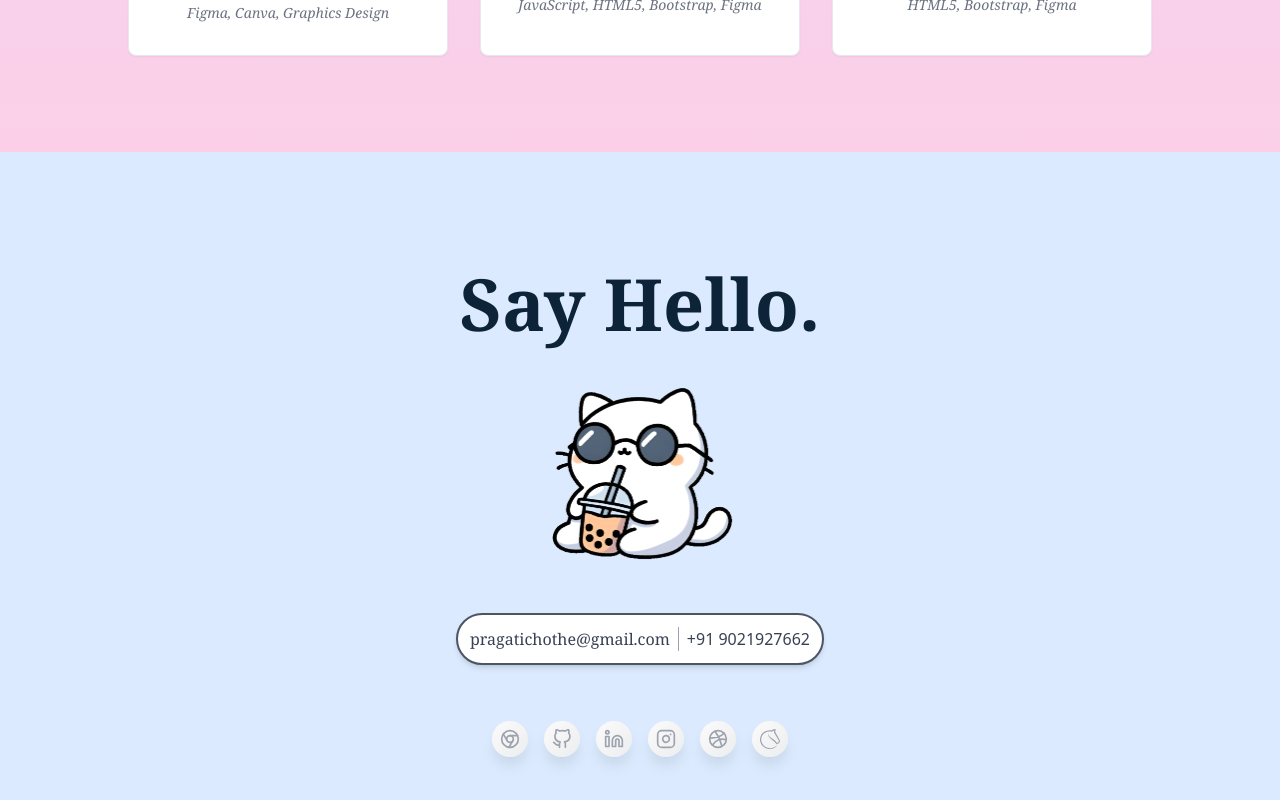
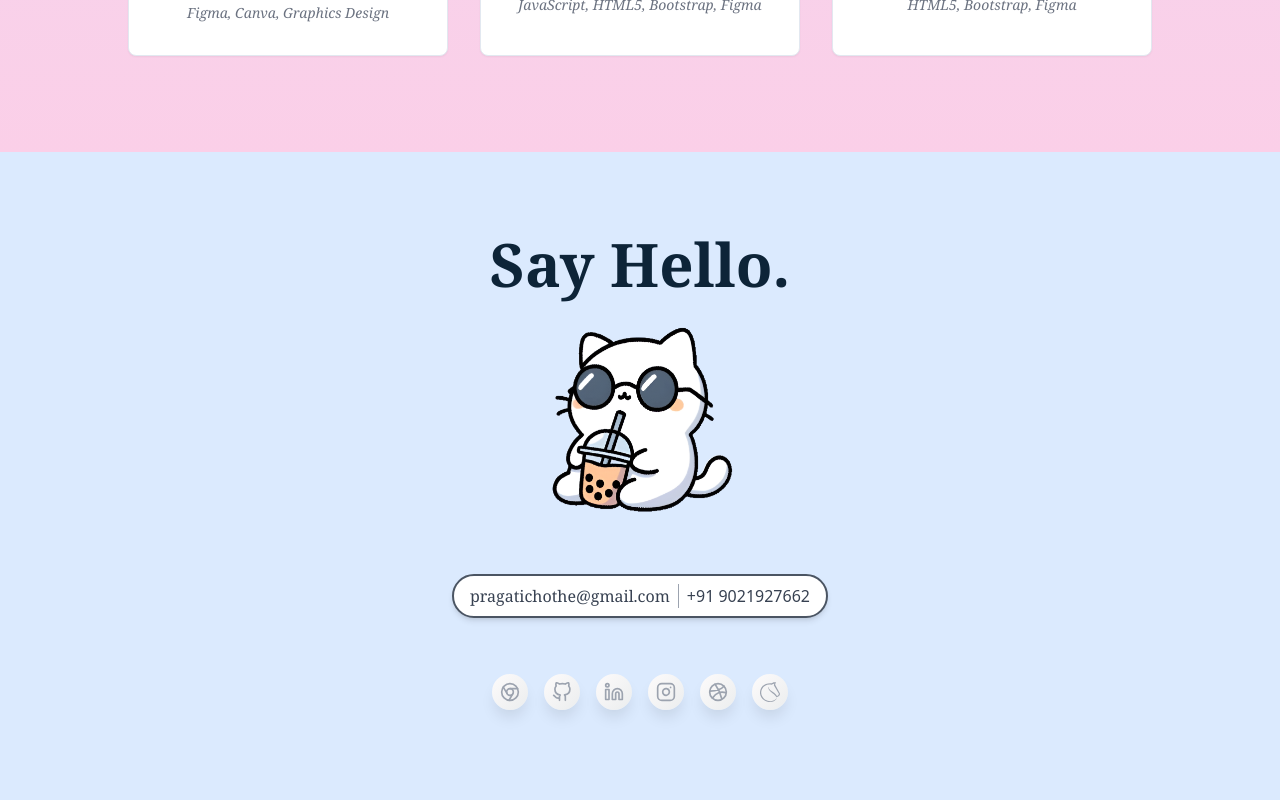
Before and after one commit to Pragati-C19/Pragati-C19.Portfolio, a Next.js app: page /projects in a window 1280 px wide. Shown: the part 2088-2888 px from the top of the page. Built offline with nearby package versions, Linux system fonts and the light colour scheme.

Commit message:
🎨 Formatting Footer

```diff
--- a/components/footer.jsx
+++ b/components/footer.jsx
@@ -7,20 +7,21 @@ import { socialLinks } from "@/data/about-me";
 
 const Footer = () => {
   return (
-    <div className="container mx-auto h-[90vh] flex flex-col justify-center items-center bg-blue-100 dark:bg-gray-800 text-gray-800 dark:text-gray-200 font-serif p-10">
+    <div className="container mx-auto min-h-[80vh] flex flex-col justify-center items-center bg-blue-100 dark:bg-gray-800 text-gray-800 dark:text-gray-200 font-serif p-6 sm:p-10">
       {/* Say Hello and Footer Icon */}
       <div className="flex flex-col items-center mb-8">
-        <p className="sm:text-7xl text-5xl text-primary-dark dark:text-primary-light mb-10 text-center sm:font-extrabold font-bold">
+        <p className="text-4xl sm:text-6xl text-primary-dark dark:text-primary-light mb-6 text-center font-bold">
           Say Hello.
         </p>
 
         {/* Footer Icon */}
-        <div className="mb-4">
+        <div className="mb-6">
           <Image
             src={FooterIcon}
             alt="Footer Icon"
-            width={200}
-            height={200}
+            width={150}
+            height={150}
+            className="sm:w-[200px] sm:h-[200px] w-[150px] h-[150px]"
           />
         </div>
       </div>
@@ -28,21 +29,23 @@ const Footer = () => {
       {/* Contact Section */}
       <div className="flex justify-center mb-8">
         <button
-    className="flex flex-col sm:flex-row items-center border-2 border-gray-600 bg-white transition duration-300 rounded-full font-serif text-gray-700 dark:text-ternary-light hover:text-secondary-dark dark:hover:text-secondary-light p-3 shadow-md"
-    aria-label="Contact"
-  >
+          className="flex flex-col sm:flex-row items-center border-2 border-gray-600 bg-white transition duration-300 rounded-full font-serif text-gray-700 dark:text-ternary-light hover:text-secondary-dark dark:hover:text-secondary-light px-4 py-2 shadow-md"
+          aria-label="Contact">
+          {/* Email (Stacked in mobile) */}
           <span className="text-center sm:text-left">
             pragatichothe@gmail.com
           </span>
-    <span className="font-sans sm:ml-2 sm:border-l sm:border-gray-400 sm:pl-2 text-center sm:text-left">
+
+          {/* Phone (Stacks under email in mobile) */}
+          <span className="font-sans sm:ml-2 sm:border-l sm:border-gray-400 sm:pl-2 mt-2 sm:mt-0 text-center sm:text-left">
             +91 9021927662
           </span>
         </button>
       </div>
 
-
       {/* Copyright line and social links */}
-      <div className="flex justify-center items-center w-full max-w-6xl pt-6">
+      <div className="w-full max-w-6xl flex justify-center pt-6">
+        {/* Social Links Section */}
         <div className="flex gap-4 flex-wrap justify-center">
           {socialLinks.map((link) => (
             <Link
```
Lines whose indentation alone changed are shown as unchanged.
